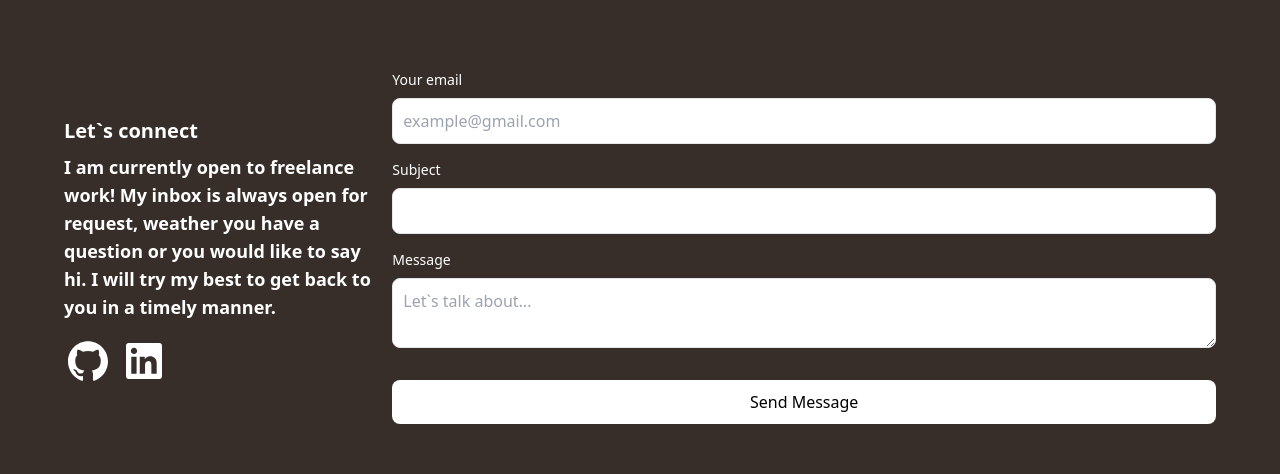
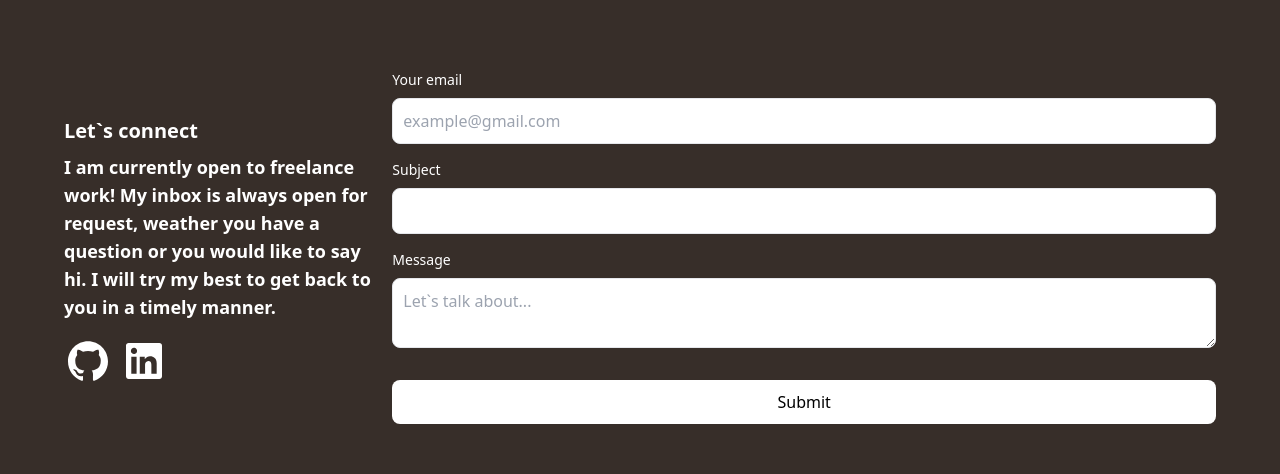
Before and after one commit to kikiou1991/portfolio-website, a Next.js app in the folder portfolio-website/: page / in a window 1280 px wide. Shown: the part 1766-2240 px from the top of the page. Built offline with nearby package versions, Linux system fonts and the light colour scheme.

Commit message:
added CV download

```diff
--- a/portfolio-website/package.json
+++ b/portfolio-website/package.json
@@ -9,6 +9,9 @@
     "lint": "next lint"
   },
   "dependencies": {
+    "@formspree/react": "^2.5.1",
+    "@fortawesome/fontawesome-svg-core": "^6.5.1",
+    "@fortawesome/react-fontawesome": "^0.2.0",
     "@heroicons/react": "^2.1.1",
     "autoprefixer": "10.4.15",
     "eslint": "8.48.0",
--- a/portfolio-website/src/app/api/send/route.js
+++ /dev/null
@@ -1,24 +0,0 @@
-"use client"
-import { NextResponse } from "next/server";
-import { Resend } from "resend";
-
-const resend = new Resend("re_CoUHpMeE_9FSFPGxEBWqJd7eCpUZ73M6U");
-const fromEmail = "gadorjani@windowslive.com";
-
-export async function POST(req, res) {
-    const { email, subject, message } = await req.json();
-    console.log(email, subject, message, "hello")
-    try {
-        const data = await resend.emails.send({
-            from: "Gabor <szabogergo.ev@gadorjani.co.uk>",
-            to: [fromEmail, email],
-            subject: subject,
-            text: message,
-
-
-        });
-        return NextResponse.json(data);
-    } catch (error) {
-        return NextResponse.json({ error });
-    }
-}
--- /dev/null
+++ b/portfolio-website/src/app/api/send/route.ts
@@ -0,0 +1,18 @@
+// "use server"
+
+// import { Resend } from "resend"
+
+// const resend =  new Resend(process.env.RESEND_API_KEY);
+
+// export const sendEmail =  async (formData: FormData) => {
+//   console.log("running on server")
+//   console.log(formData.get("email"))
+//   console.log(formData.get("message"))
+
+//   resend.emails.send({
+//     from: 'onboarding@resend.dev',
+//     to: 'gadorjani@windowslive.com',
+//     subject: 'Hello from Resend',
+//     text: 'Hello world!',
+//   })
+// };
--- a/portfolio-website/src/app/globals.css
+++ b/portfolio-website/src/app/globals.css
@@ -18,11 +18,9 @@
 
 body {
   color: rgb(var(--foreground-rgb));
-  background: linear-gradient(
-      to bottom,
-      transparent,
-      rgb(var(--background-end-rgb))
-    )
-    rgb(var(--background-start-rgb));
+  background: linear-gradient(to bottom, transparent, rgb(var(--background-end-rgb))) rgb(var(--background-start-rgb));
+}
 
+.borderCustom {
+  @apply border-2 border-gray-500;
 }
--- a/portfolio-website/src/components/EmailSection.jsx
+++ b/portfolio-website/src/components/EmailSection.jsx
@@ -1,92 +1,122 @@
-"use client"
-import { GitHub } from '@/app/svg/github'
-import { LinkedIn } from '@/app/svg/linkedin'
-import Link from 'next/link'
-import React, {useState} from 'react'
-
+'use client';
+import { GitHub } from '@/app/svg/github';
+import { LinkedIn } from '@/app/svg/linkedin';
+import Link from 'next/link';
+import React, { useState } from 'react';
+import { useForm, ValidationError } from '@formspree/react';
+import { sendEmail } from '@/app/api/send/route';
+import { FontAwesomeIcon, FaPaperPlane } from '@fortawesome/react-fontawesome';
 const EmailSection = () => {
+  const [formData, setFormData] = useState({
+    email: '',
+    subject: '',
+    message: '',
+  });
   const [emailSubmitted, setEmailSubmitted] = useState(false);
 
   const handleSubmit = async (e) => {
     e.preventDefault();
-      console.log(process.env.RESEND_API_KEY , "test")
+    console.log(process.env.RESEND_API_KEY, 'test');
 
-      const data = {
-        email: e.target.email.value,
-        subject: e.target.subject.value,
-        message: e.target.message.value,
-      };
-      const JSONdata = JSON.stringify(data);
-      const endpoint = "/api/send";
+    const JSONdata = JSON.stringify(formData);
+    const endpoint = '/api/send';
 
-      // Form the request for sending data to the server.
     const options = {
-        // The method is POST because we are sending data.
-        method: "POST",
-        // Tell the server we're sending JSON.
+      method: 'POST',
       headers: {
-          "Content-Type": "application/json",
+        'Content-Type': 'application/json',
       },
-        // Body of the request is the JSON data we created above.
       body: JSONdata,
     };
 
+    try {
       const response = await fetch(endpoint, options);
       const resData = await response.json();
-      if (response.status === 200) {
-        console.log("Message sent.");
+      if (response.ok) {
+        console.log('Message sent.');
         setEmailSubmitted(true);
       } else {
-        console.error("Failed to send email" , resData);
+        console.error('Failed to send email', resData);
+      }
+    } catch (error) {
+      console.error('Error sending email:', error);
     }
   };
+
   return (
     <section className='flex md:flex-row items-center justify-center flex-col my-12 md:my-12 py-12 gap-2 w-full' id='contact'>
       <div>
         <h5 className='text-xl font-bold text-white my-2'>Let`s connect</h5>
         <p className='text-base text-white font-semibold md:text-lg mb-4 max-w-md'>
-                {" "}
-                I am currently open to freelance work! My inbox is always open for request, weather you have a question or you would like to say hi. I will try my best to get back to you in a timely manner.</p>
+          {' '}
+          I am currently open to freelance work! My inbox is always open for request, weather you have a question or you would like to say hi. I will try my best to get back to you in a timely manner.
+        </p>
         <div className='socials flex flex-row gap-2 '>
-            <Link href="https://github.com/kikiou1991" target='_blank' className='transfrom transition-transform hover:scale-125'>
-                <GitHub/>
+          <Link href='https://github.com/kikiou1991' target='_blank' className='transfrom transition-transform hover:scale-125'>
+            <GitHub />
           </Link>
-            <Link href="https://www.linkedin.com/in/gabor-adorjani-599666290/" target='_blank' className='transfrom transition-transform hover:scale-125'>
-                <LinkedIn/>
+          <Link href='https://www.linkedin.com/in/gabor-adorjani-599666290/' target='_blank' className='transfrom transition-transform hover:scale-125'>
+            <LinkedIn />
           </Link>
         </div>
       </div>
-        <div className='md:w-full w-2/3' style={{minWidth: '350px'}}>
+      <div className='md:w-full w-[min(100%,38rem)]'>
         {emailSubmitted ? (
-          <p className="text-green-500 text-sm mt-2">
-            Email sent successfully!
-          </p>
+          <p className='text-green-500 text-sm mt-2'>Email sent successfully!</p>
         ) : (
-
-            <form className='flex flex-col gap-2 w-full' onSubmit={handleSubmit}>
+          <form
+            className='flex flex-col gap-2 w-full'
+            onSubmit={async (formData) => {
+              await sendEmail(formData);
+            }}>
             <div className='mb-2'>
-                    <label htmlFor='email' typeof='email' className='text-white block  text-sm font-medium mb-2'>Your email</label>
-                    <input name='email' type='email' id='email' required placeholder='example@gmail.com' className='bg-[#1819E] border bordr-[#33353F] rounded-lg block w-full p-2.5'/>
-
+              <label htmlFor='email' typeof='email' className='text-white block  text-sm font-medium mb-2'>
+                Your email
+              </label>
+              <input
+                name='email'
+                type='email'
+                id='email'
+                required
+                placeholder='example@gmail.com'
+                className='bg-[#1819E] border bordr-[#33353F] rounded-lg block w-full p-2.5'
+                value={formData.email}
+                onChange={''}
+              />
             </div>
             <div className='mb-2'>
-                    <label htmlFor='subject' typeof='email' className='text-white block text-sm font-medium mb-2'>Subject</label>
-                    <input name='subject' type='text' id='subject' required className='bg-[#1819E] border bordr-[#33353F] rounded-lg block w-full p-2.5'/>
-
+              <label htmlFor='subject' typeof='email' className='text-white block text-sm font-medium mb-2'>
+                Subject
+              </label>
+              <input name='subject' type='text' id='subject' required className='bg-[#1819E] border bordr-[#33353F] rounded-lg block w-full p-2.5' value={formData.subject} onChange={''} />
             </div>
             <div className='mb-6'>
               <label htmlFor='message' className='text-white block text-sm mb-2 font-medium'>
                 Message
               </label>
-                    <textarea name='message' id='message' placeholder='Let`s talk about...' className='bg-[#1819E] border bordr-[#33353F] rounded-lg block w-full p-2.5' w-full></textarea>
+              <textarea
+                name='message'
+                id='message'
+                placeholder='Let`s talk about...'
+                className='bg-[#1819E] border bordr-[#33353F] rounded-lg block w-full p-2.5'
+                value={formData.message}
+                onChange={''}></textarea>
             </div>
-                <button onClick={handleSubmit} type='submit'className='bg-white text-black font-medium py-2.5 px-5 rounded-lg w-full'>Send Message</button>
+            <button type='submit' className='bg-white text-black font-medium py-2.5 px-5 rounded-lg w-full'>
+              Submit{' '}
+              {/* <FaPaperPlane
+                className='text-xs
+                opacity-70 transition-all
+                group-hover:translate-x-1
+                group-hover:-translate-y-1'
+              /> */}
+              {''}
+            </button>
           </form>
         )}
       </div>
+    </section>
+  );
+};
 
-    </section>
-  )
-}
-
-export default EmailSection
+export default EmailSection;
--- a/portfolio-website/src/components/HeroSection.jsx
+++ b/portfolio-website/src/components/HeroSection.jsx
@@ -42,7 +42,11 @@ const HeroSection = () => {
               <a href='#contact'>Hire me</a>
             </button>
 
-            <button className='px-6 py-3 w-full sm:w-fit rounded-full mr-4  bg-trasnparent hover:bg-slate-200 text-white border hover:text-black mt-3'>Download CV</button>
+            <button className='px-6 py-3 w-full sm:w-fit rounded-full mr-4  bg-trasnparent hover:bg-slate-200 text-white border hover:text-black mt-3'>
+              <a href='/CV.pdf' download>
+                Download CV
+              </a>
+            </button>
           </div>
         </div>
         <div className='col-span-5 mt-4 py-2 lg:mt-0 place-self-center text-center sm:text-left'>
--- a/portfolio-website/src/components/ProjectsCard.jsx
+++ b/portfolio-website/src/components/ProjectsCard.jsx
@@ -3,7 +3,7 @@ import { CodeBracketIcon, EyeIcon } from '@heroicons/react/24/outline';
 import Link from 'next/link';
 import Image from 'next/image';
 
-const ProjectsCard = ({ imgUrl, title, description, gitUrl, imgAlt }) => {
+const ProjectsCard = ({ imgUrl, title, description, gitUrl, imgAlt, siteUrl }) => {
   // const truncateText = (text, maxLength) => {
   //     return text.length > maxLength ? '${text.slice(0, maxLength}...' : text;
   // }
@@ -13,7 +13,7 @@ const ProjectsCard = ({ imgUrl, title, description, gitUrl, imgAlt }) => {
         <Image src={imgUrl} fill style={{ objectFit: 'cover', width: '100%', height: '100%' }} alt={imgAlt} />
 
         <div className='overlay rounded-t-xl gap-2 items-center justify-center absolute top-0 left-0 w-full h-full bg-[#181818] bg-opacity-0 hidden group-hover:flex group-hover:bg-opacity-80 transition-all duration-500'>
-          <Link href='/' target='_blank' className='h-14 w-14 border-2 relative rounded-full group/link border-white hover:border-[#FFD25F]'>
+          <Link href={siteUrl} target='_blank' className='h-14 w-14 border-2 relative rounded-full group/link border-white hover:border-[#FFD25F]'>
             <EyeIcon className='h-10 w-10 text-white group-hover/link:text-[#FFD25F] absolute top-1/2 left-1/2 transform -translate-x-1/2 -translate-y-1/2 cursor-pointer hover:white'></EyeIcon>
           </Link>
           <Link href={gitUrl} target='_blank' className='h-14 w-14 mr-2 border-2 relative rounded-full group/link border-white hover:border-[#FFD25F]'>
```
Also changed, not shown: portfolio-website/tsconfig.json (added, +34 -0 lines), 2 other files (tests, documents, lock files or other folders). Lines whose indentation alone changed are shown as unchanged.
